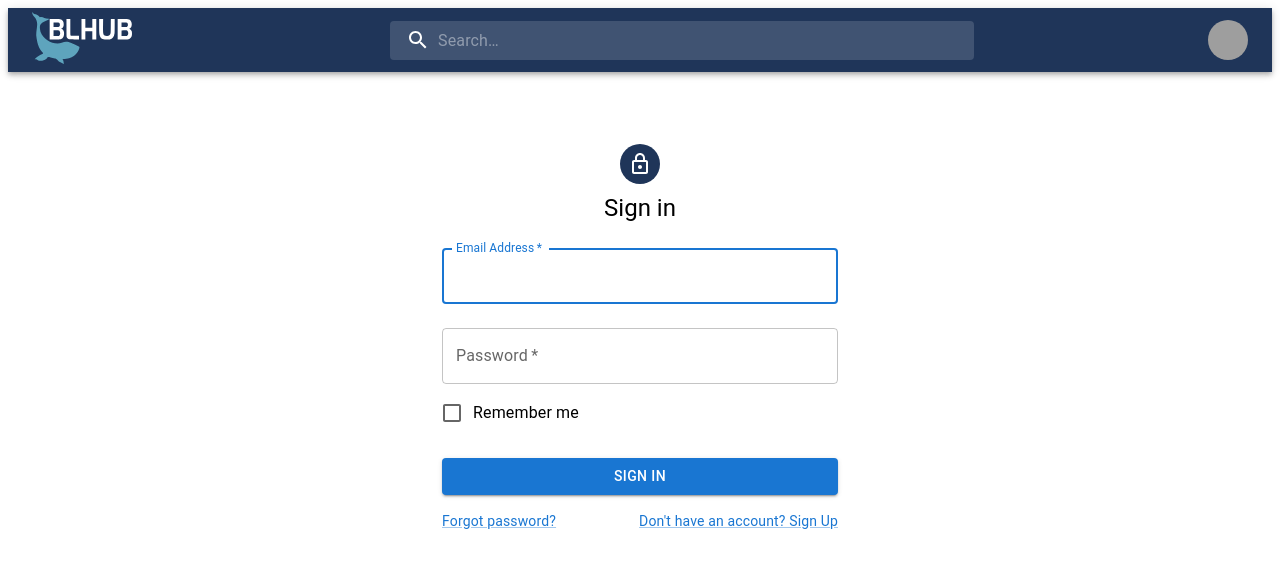
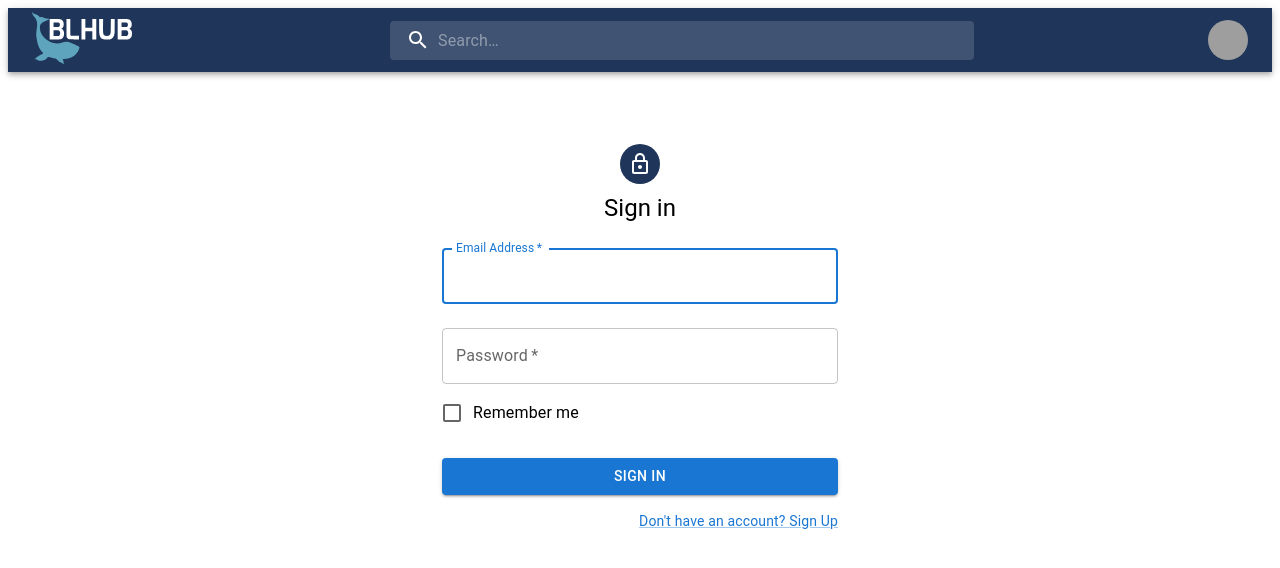
Before and after one commit to valdemarbang/website, a React (Vite) app: page /website/login in a window 1280 px wide. Shown: the top 568 px of the page. Built offline with nearby package versions, Linux system fonts and the light colour scheme; grey boxes are pictures that could not be loaded.

Commit message:
fixed alignment for signup link

```diff
--- a/src/components/Login.tsx
+++ b/src/components/Login.tsx
@@ -142,17 +142,10 @@ function Login() {
           >
             Sign In
           </Button>
-          <Grid container>
-            <Grid item xs>
-              <Link href="#" variant="body2">
-                Forgot password?
-              </Link>
-            </Grid>
-            <Grid item>
-              <Link href="/website/register" variant="body2">
-                {"Don't have an account? Sign Up"}
-              </Link>
-            </Grid>
+          <Grid item sx={{ textAlign: "right" }}>
+            <Link href="/website/register" variant="body2">
+              {"Don't have an account? Sign Up"}
+            </Link>
           </Grid>
         </Box>
       </Box>
```
